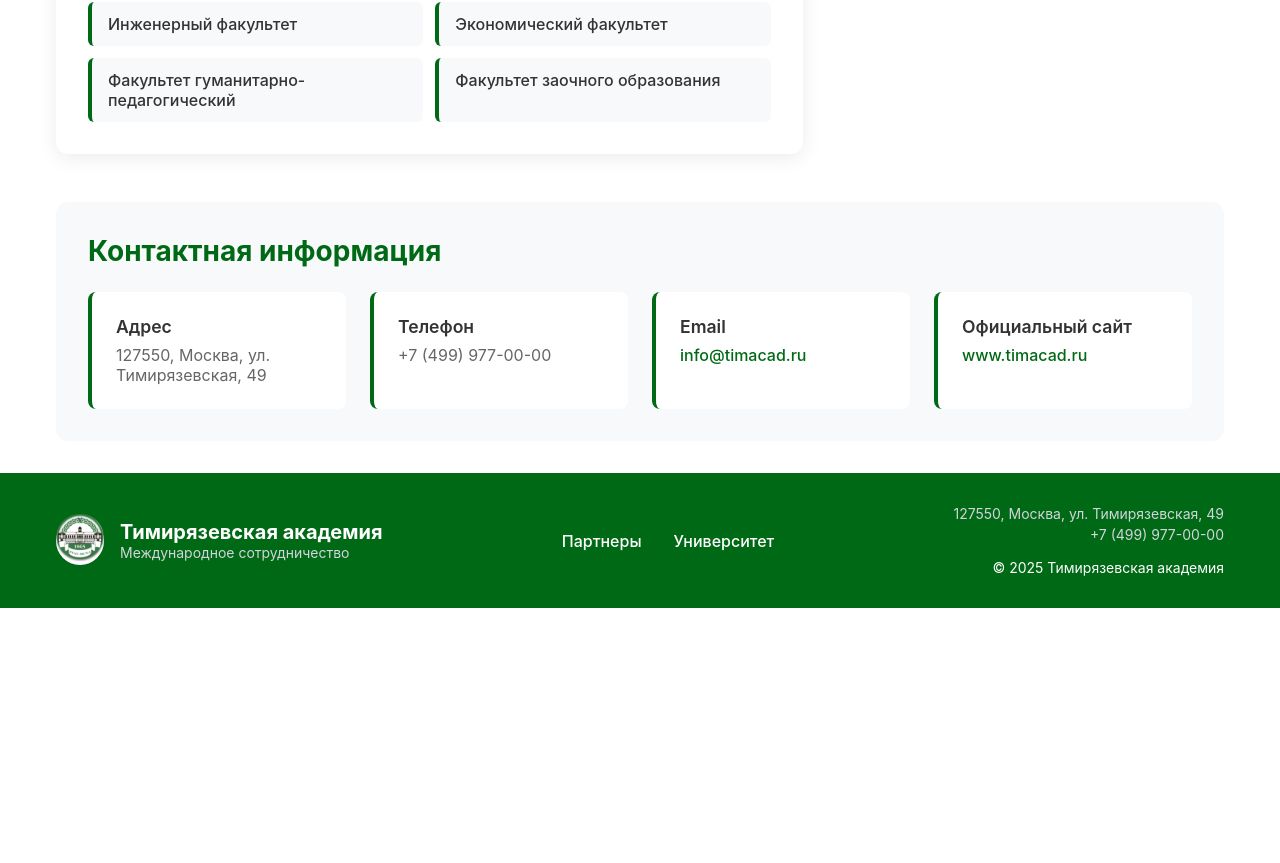
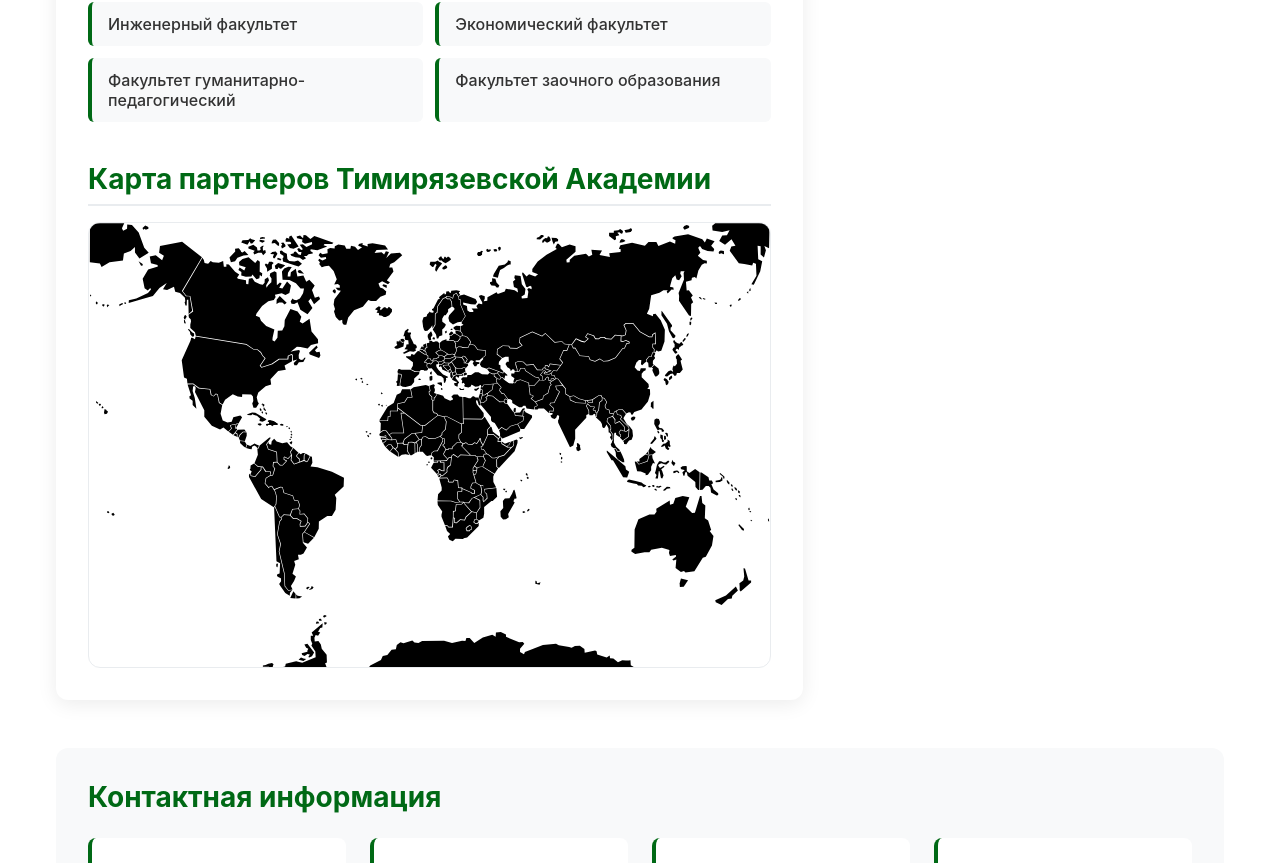
Before and after one commit to Xalamor/timiryazev-academy-partners, a Next.js app: page /university in a window 1280 px wide. Shown: the part 1117-1980 px from the top of the page. Before the commit the page ends 1725 px from the top, so only its background shows below. Built offline with nearby package versions, Linux system fonts and the light colour scheme.

Commit message:
Add partners map image between faculties and contacts

```diff
--- a/app/university/page.tsx
+++ b/app/university/page.tsx
@@ -57,6 +57,15 @@
               <li>Факультет заочного образования</li>
             </ul>
           </div>
+
+          <div className="info-section">
+            <h2>Карта партнеров Тимирязевской Академии</h2>
+            <img
+              className="partners-map"
+              src="/partners-map.svg"
+              alt="Карта партнеров Тимирязевской Академии"
+            />
+          </div>
         </div>
 
         <div className="university-stats">
--- a/app/university/university.css
+++ b/app/university/university.css
@@ -151,6 +151,14 @@
   letter-spacing: 0.5px;
 }
 
+.partners-map {
+  display: block;
+  width: 100%;
+  height: auto;
+  border-radius: 12px;
+  border: 1px solid #e9ecef;
+}
+
 /* Дополнительные секции */
 .university-contact {
   background: #f8f9fa;
```
Also changed, not shown: public/partners-map.svg (added).
